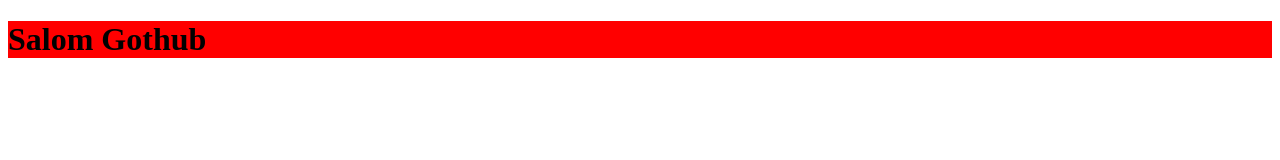
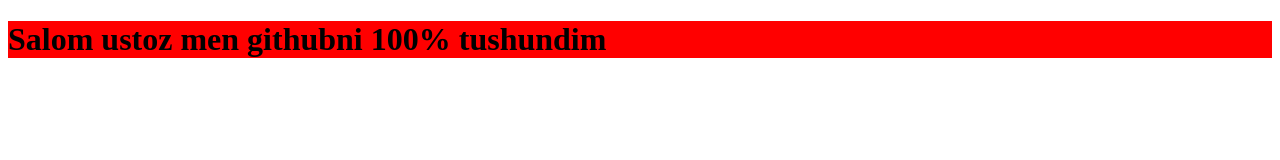
Before and after one commit to HFOMLH/GOTHUB, a plain HTML site: page index.html in a window 1280 px wide. Drawn offline with Linux system fonts and the light colour scheme.

Commit message:
ustoz men ham o'zgardim

```diff
--- a/index.html
+++ b/index.html
@@ -7,7 +7,7 @@
     <link rel="stylesheet" href="./main.css">
 </head>
 <body>
-    <h1 class="title">Salom Gothub</h1>
+    <h1 class="title">Salom ustoz men githubni 100% tushundim</h1>
 
 
 
```
